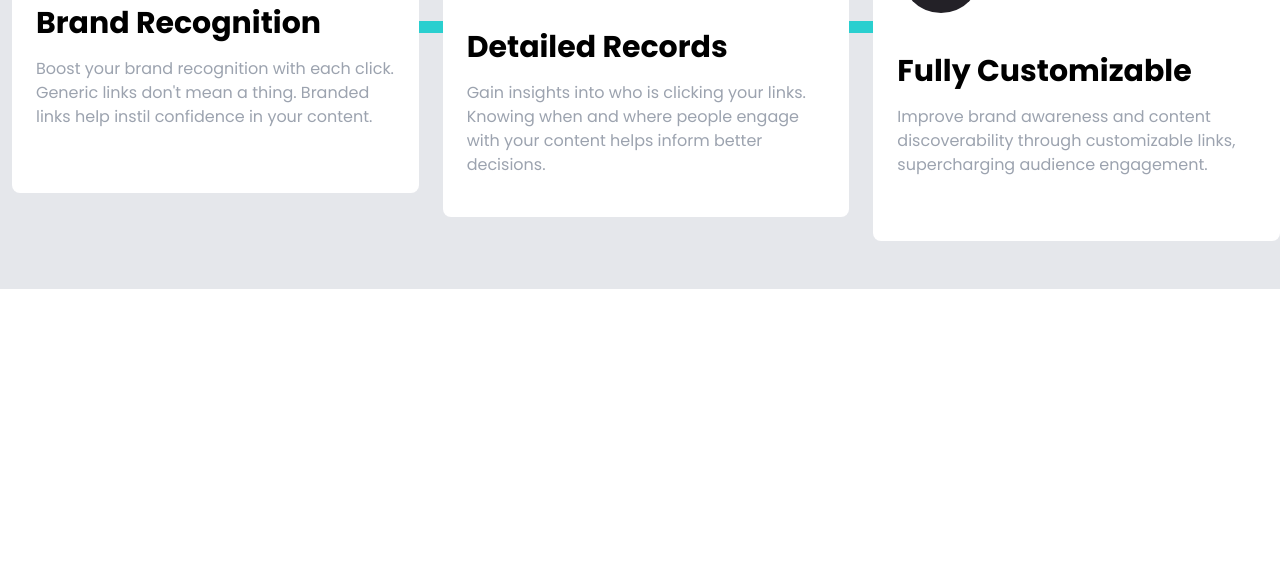
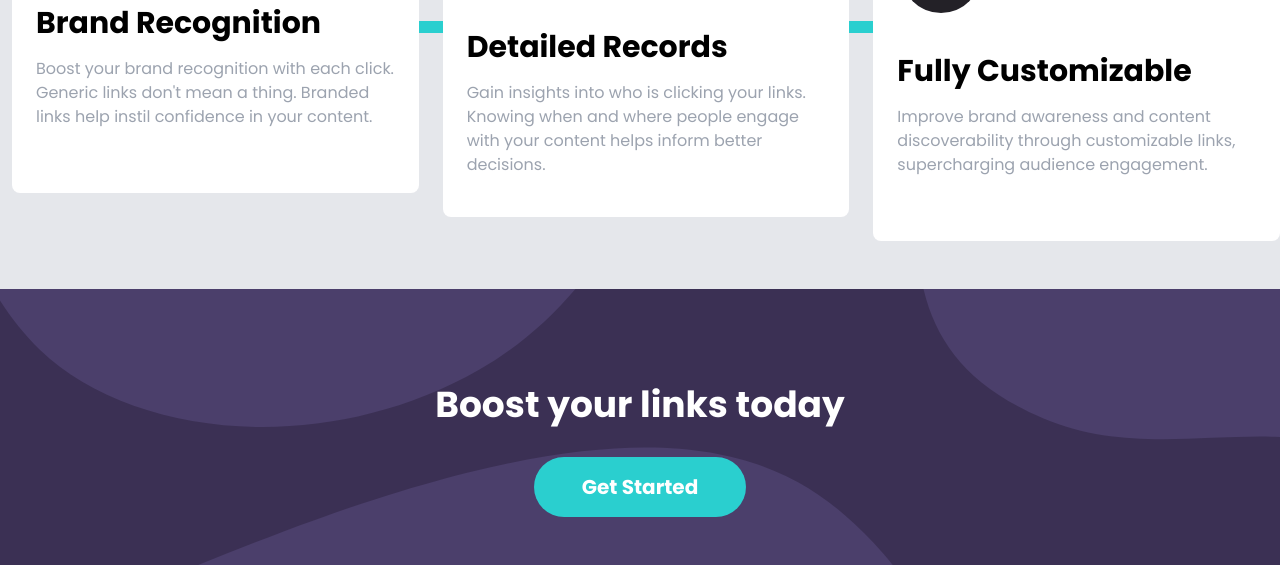
Before and after one commit to syedfaheem27/shortly-website, a plain HTML site: page src/index.html in a window 1280 px wide. Shown: the part 1517-2082 px from the top of the page. Before the commit the page ends 1806 px from the top, so only its background shows below. Drawn offline with Linux system fonts and the light colour scheme.

Commit message:
Add CTA Section and it's styling using utility classes and also some custom styles in the input.css file

```diff
--- a/src/index.html
+++ b/src/index.html
@@ -283,5 +283,21 @@
         </div>
       </div>
     </section>
+    <!-- CTA Section -->
+    <section id="cta" class="bg-darkViolet pt-24 pb-12 px-6">
+      <!-- CTA container -->
+      <div class="max-w-2xl mx-auto px-3">
+        <div class="flex flex-col gap-y-8 items-center">
+          <h1 class="text-center font-bold text-4xl text-white">
+            Boost your links today
+          </h1>
+          <button
+            class="bg-cyan rounded-full px-12 py-6 text-center text-white font-bold text-2xl md:text-xl md:py-4 hover:bg-cyanLight focus:outline-none"
+          >
+            Get Started
+          </button>
+        </div>
+      </div>
+    </section>
   </body>
 </html>
--- a/src/input.css
+++ b/src/input.css
@@ -1,3 +1,9 @@
 @tailwind base;
 @tailwind components;
 @tailwind utilities;
+
+#cta {
+  background-image: url("../images/bg-boost-desktop.svg");
+  background-repeat: no-repeat;
+  background-size: cover;
+}
```
Also changed, not shown: src/css/style.css.
